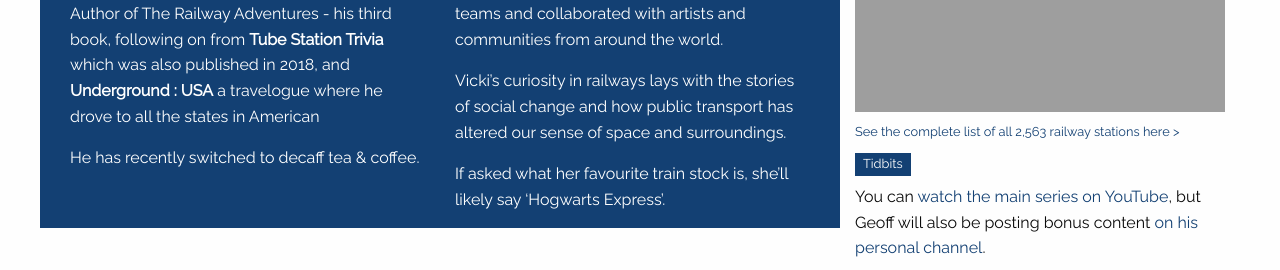
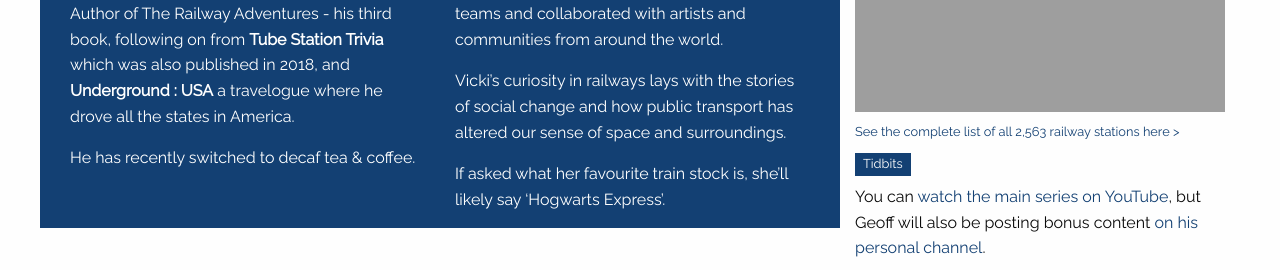
Before and after one commit to khawkins98/all-the-stations, a Jekyll site: the page built from team.md, in a window 1280 px wide. Shown: the part 464-734 px from the top of the page. Built offline with Jekyll 4.4.1, drawn with Linux system fonts in a browser that asks for light colours; nearby versions of some CDN libraries; comment, search, counter and statistics services are not loaded.

Commit message:
Update team.md

```diff
--- a/team.md
+++ b/team.md
@@ -14,8 +14,8 @@ order: 7
  			</div>
  			<h3>Geoff Marshall</h3>
  			<p>Geoff is a freelance video producer making transport films for <a href="https://www.youtube.com/user/Londonistvids" target="new">Londonist</a> and <a href="https://www.youtube.com/user/geofftech2">his own YouTube channel</a>. He is a volunteer guide for the London Transport Museum <em>Hidden London</em> programme, taking people inside abandoned tube stations, and has <a href="http://www.bbc.co.uk/news/uk-england-london-24203949" target="new">twice held the  world record</a> for travelling to all Underground stations in the fastest time possible.</p>
-			<p>Author of The Railway Adventures - his third book, following on from <strong>Tube Station Trivia</strong> which was also published in 2018, and <strong>Underground : USA</strong> a travelogue where he drove to all the states in American</p>
-			<p>He has recently switched to decaff tea & coffee.</p>
+			<p>Author of The Railway Adventures - his third book, following on from <strong>Tube Station Trivia</strong> which was also published in 2018, and <strong>Underground : USA</strong> a travelogue where he drove all the states in America.</p>
+			<p>He has recently switched to decaf tea & coffee.</p>
  		</div>
  		<div class="column">
  			<div class="columns medium-5 float-left">
```
